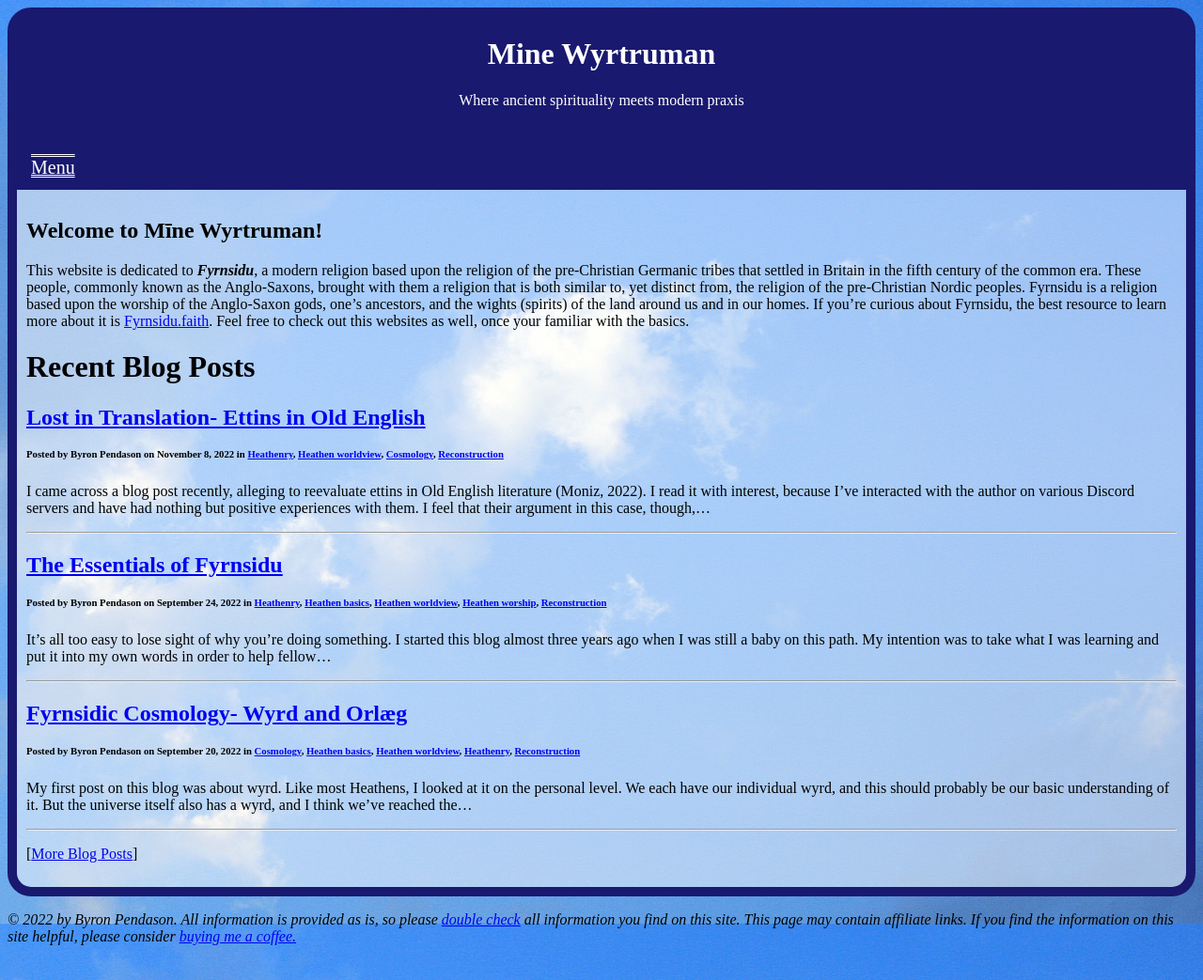
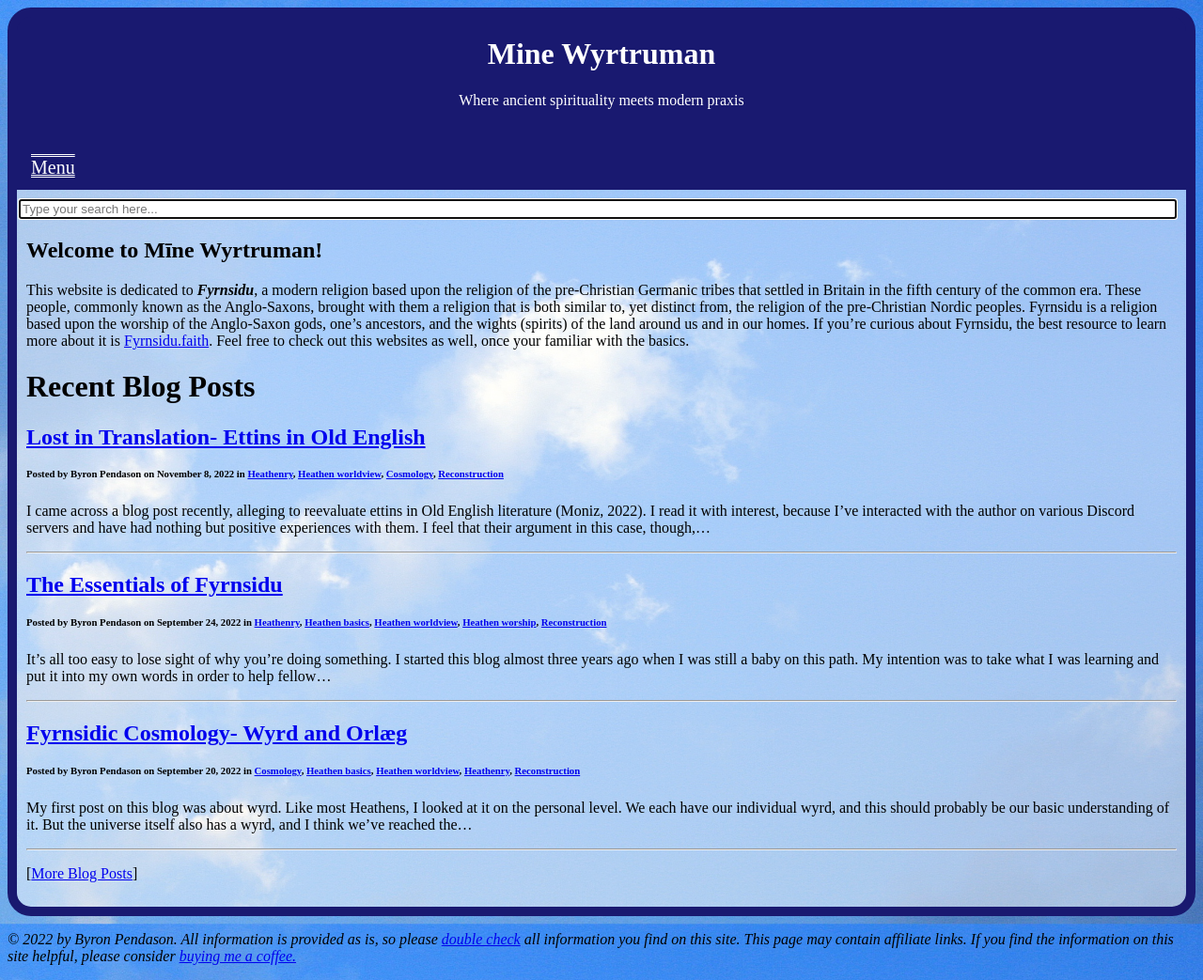
Before and after one commit to byronpendason/byronpendason.github.io, a Jekyll site: the page built from index.md, in a window 1280 px wide. Shown: the whole page at 94% size. Built offline with Jekyll 4.4.1, drawn with Linux system fonts in a browser that asks for light colours; our own code applies the rules of GitHub Pages for plain Markdown files; comment, search, counter and statistics services are not loaded.

Commit message:
update default.html

```diff
--- a/_layouts/default.html
+++ b/_layouts/default.html
@@ -56,6 +56,11 @@
       </div>
     </nav>
     <div id="content">
+      <div id="search-container">
+        <input type="text" id="search-input" placeholder="Type your search here..." style="width:100%;" autofocus>
+        <ul id="results-container"></ul>
+      </div>
+
       {% if page.layout == "post" %}
       <h1>{{ page.title }}</h1>
       <h6>Posted {% if page.author %}by {{ page.author }}{% endif %}{% if page.date %} on <span id="date"></span>,{% endif %}{% if page.categories %} in {% for category in page.categories %}<a href="/search#{{ category | slugify}}">{{ category | capitalize }}</a>{% unless forloop.last %}, {% endunless %}{% endfor %}{% endif %}</h6>
```
